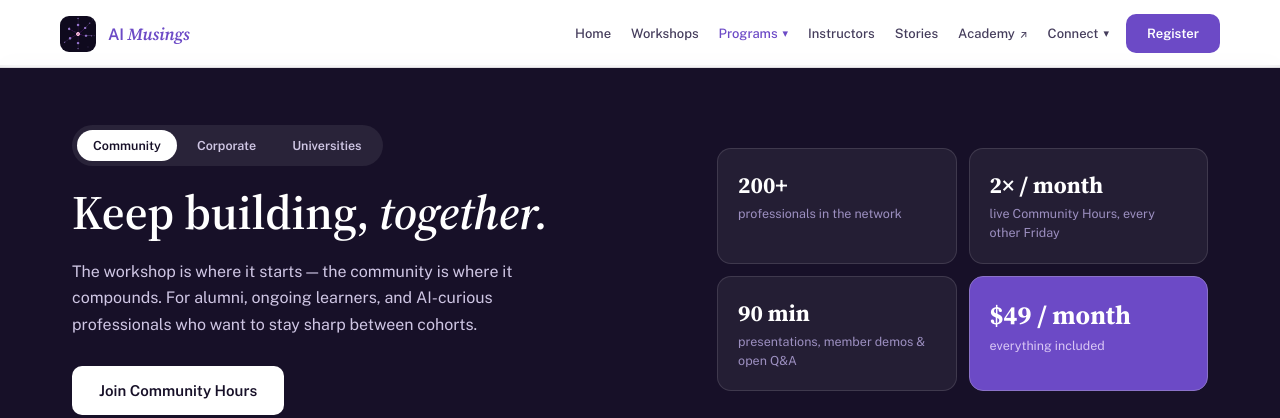
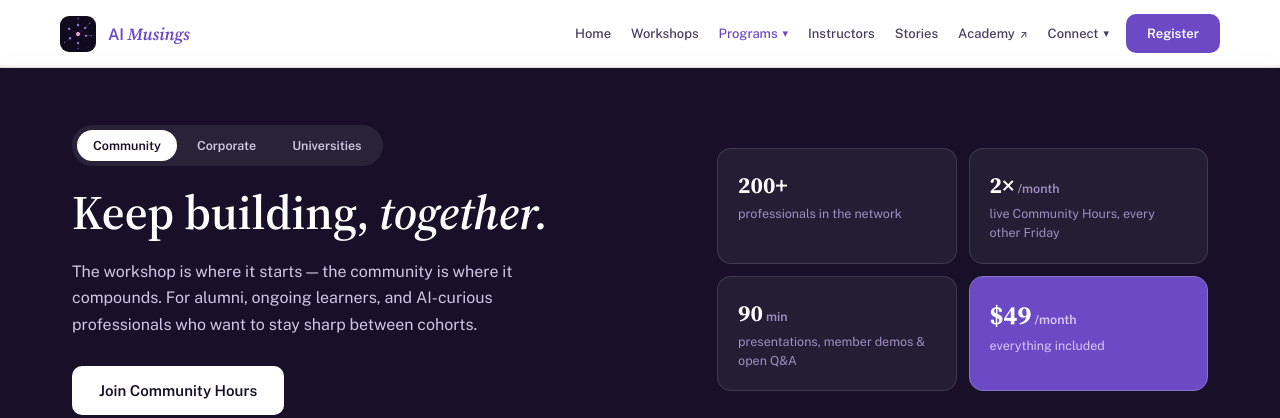
Before and after one commit to pulsarventures/aimusings.site, a Jekyll site: the page built from community.html, in a window 1280 px wide. Shown: the top 418 px of the page. Built offline with Jekyll 4.4.1, drawn with Linux system fonts in a browser that asks for light colours.

Commit message:
style(design): stat tiles use big value + small lowercase unit ($49/month, 2x/month, 90min)
Co-Authored-By: Claude Fable 5 <noreply@anthropic.com>
Claude-Session: https://claude.ai/code/session_01FEgiNjtg3b7L7zAEJXcbhz

```diff
--- a/assets/css/main.css
+++ b/assets/css/main.css
@@ -404,9 +404,12 @@ h1,h2,h3,h4{margin:0;font-weight:600}
 .stat-glass{background:rgba(255,255,255,.06);border:1px solid rgba(255,255,255,.12);border-radius:14px;padding:20px}
 .stat-glass b{font:700 23px var(--serif);display:block}
 .stat-glass span{font:400 12.5px/1.5 var(--sans);color:var(--on-dark-muted);margin-top:4px;display:block}
+/* small lowercase unit after a big stat value: $49/month, 2x/month, 90min */
+.stat-glass b small{font:600 12.5px var(--sans);color:var(--on-dark-muted);margin-left:3px}
 /* accent variant: the one stat that should pop (e.g. the price) */
 .stat-glass--hi{background:var(--purple);border-color:var(--purple-light)}
 .stat-glass--hi b{font-size:26px}
+.stat-glass--hi b small{color:var(--lilac)}
 .stat-glass--hi span{color:var(--lilac)}
 .uni-row{background:rgba(255,255,255,.06);border:1px solid rgba(255,255,255,.12);border-radius:14px;
   padding:18px 20px;display:flex;gap:14px;align-items:flex-start}
--- a/community.html
+++ b/community.html
@@ -23,9 +23,9 @@ permalink: /community/
     </div>
     <div class="grid g2" style="gap:12px">
       <div class="stat-glass"><b>{{ site.professionals_trained }}</b><span>professionals in the network</span></div>
-      <div class="stat-glass"><b>2× / month</b><span>live Community Hours, every other Friday</span></div>
-      <div class="stat-glass"><b>90 min</b><span>presentations, member demos &amp; open Q&amp;A</span></div>
-      <div class="stat-glass stat-glass--hi"><b>$49 / month</b><span>everything included</span></div>
+      <div class="stat-glass"><b>2×<small>/month</small></b><span>live Community Hours, every other Friday</span></div>
+      <div class="stat-glass"><b>90<small>min</small></b><span>presentations, member demos &amp; open Q&amp;A</span></div>
+      <div class="stat-glass stat-glass--hi"><b>$49<small>/month</small></b><span>everything included</span></div>
     </div>
   </div>
 </div>
```
